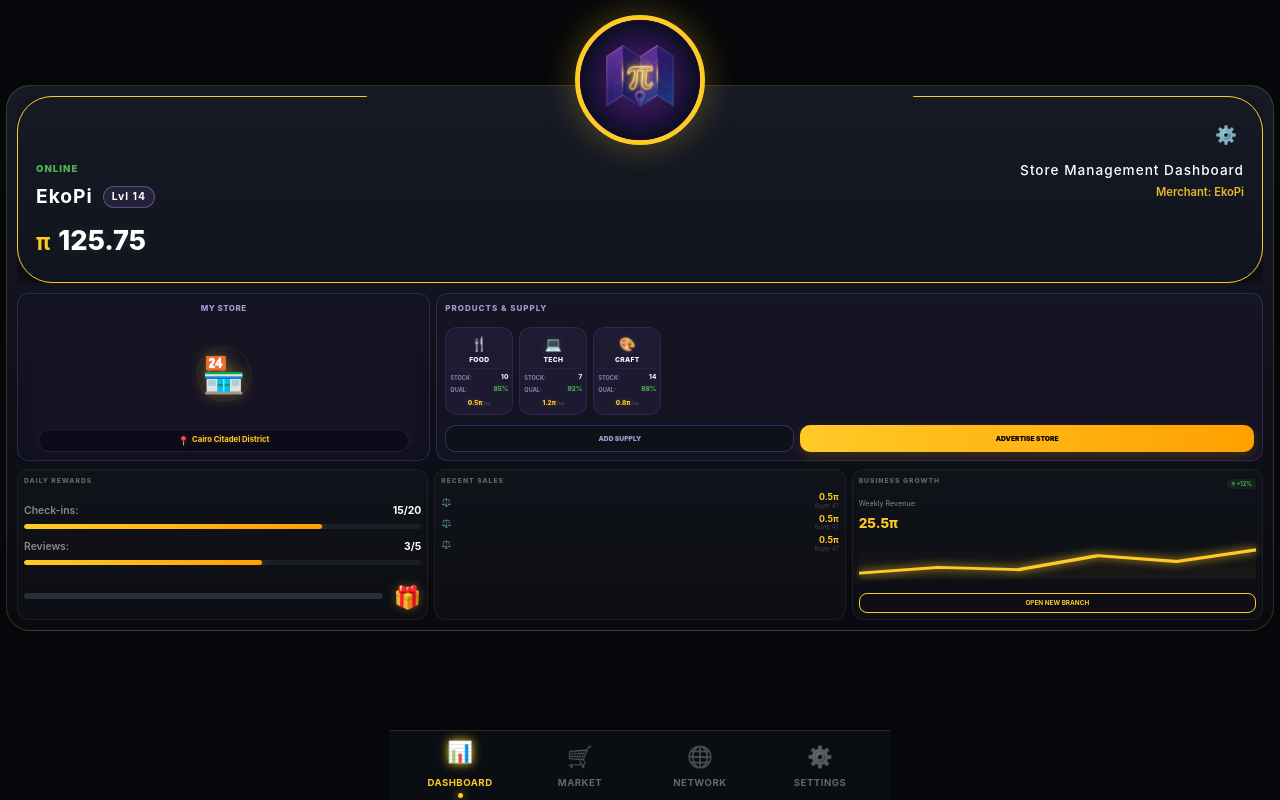
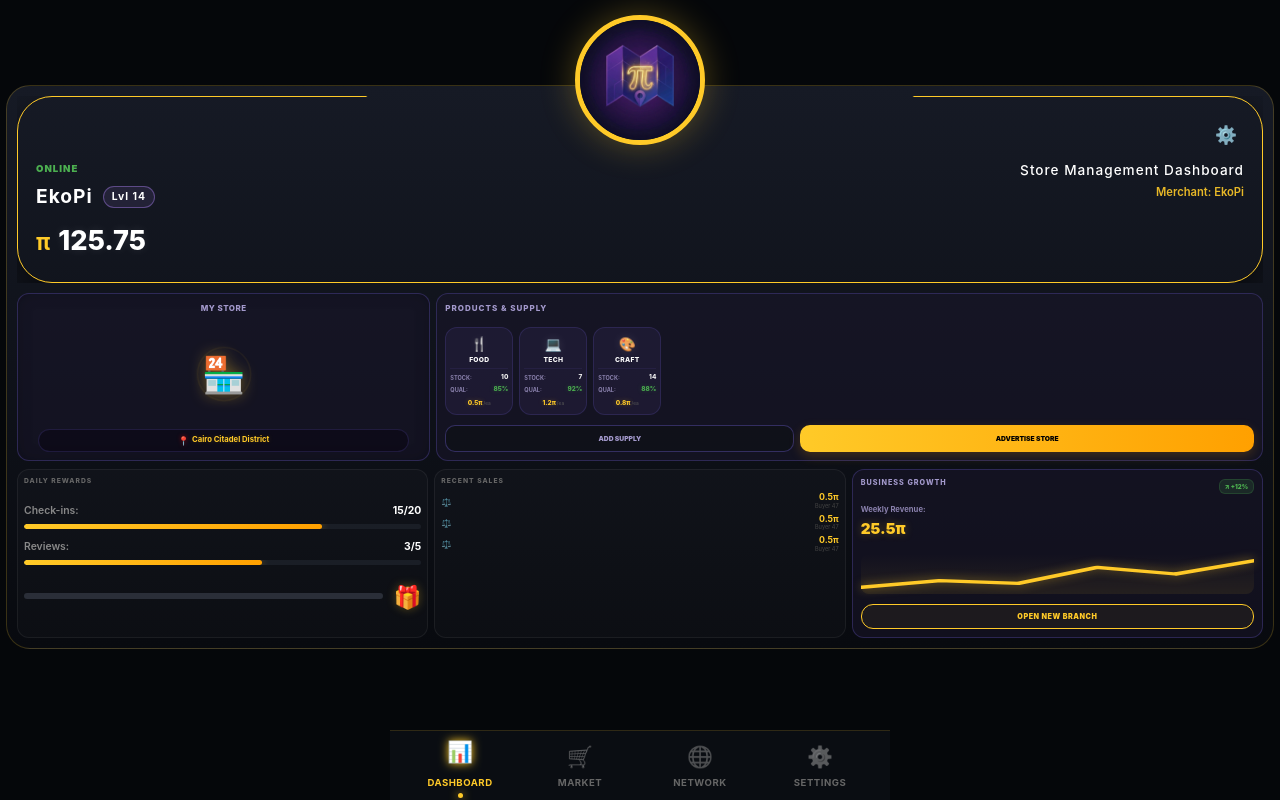
Before and after one commit to Maplypi-Official/maplypi-frontend, a React (Vite) app: page / in a window 1280 px wide. Built offline with nearby package versions, Linux system fonts and the light colour scheme; no server answers.

Commit message:
Update BusinessGrowth.css

```diff
--- a/src/components/Stats/BusinessGrowth.css
+++ b/src/components/Stats/BusinessGrowth.css
@@ -3,10 +3,14 @@
   overflow: hidden;
   display: flex;
   flex-direction: column;
-  gap: 4px; /* تقليل المسافات جداً */
-  padding: 6px !important;
+  gap: 4px;
+  padding: 8px !important; /* توحيد البادينج مع باقي الكروت */
   height: 100%;
   box-sizing: border-box;
+  /* الخلفية البنفسجية والحدود المضيئة كما في الأصل */
+  background: rgba(26, 22, 45, 0.5) !important;
+  border: 1.5px solid rgba(106, 90, 205, 0.3) !important;
+  border-radius: 15px;
 }
 
 .panel-header-row {
@@ -17,66 +21,89 @@
 }
 
 .growth-title {
-  font-size: 0.42rem !important; /* تصغير العنوان ليناسب العرض */
-  color: #666;
+  /* اللون البنفسجي الباهت الموحد للعناوين */
+  color: #a399cc !important;
+  font-size: 0.45rem !important;
+  font-weight: 800;
+  text-transform: uppercase;
   white-space: nowrap;
 }
 
 .trend-indicator {
-  font-size: 0.35rem; /* تصغير المؤشر */
+  font-size: 0.38rem;
   color: #4caf50;
-  background: rgba(76, 175, 80, 0.1);
-  padding: 1px 4px;
-  border-radius: 4px;
-  font-weight: bold;
+  background: rgba(76, 175, 80, 0.15);
+  padding: 2px 5px;
+  border-radius: 6px;
+  font-weight: 900;
+  border: 0.5px solid rgba(76, 175, 80, 0.2);
 }
 
 .revenue-stat-compact {
   display: flex;
   flex-direction: column;
-  margin: 2px 0;
+  margin: 4px 0;
 }
 
 .revenue-stat-compact .label {
-  color: #888;
-  font-size: 0.45rem; /* تصغير الكلمة */
+  /* لون الليبل البنفسجي الجانبي من الصورة الأصلية */
+  color: #8a81ad !important;
+  font-size: 0.48rem;
+  font-weight: 700;
   display: block;
 }
 
 .revenue-stat-compact .value {
-  color: var(--digital-gold);
-  font-size: 0.85rem; /* تصغير الرقم ليناسب الصندوق */
-  font-weight: 800;
-  line-height: 1;
+  /* الذهب الرقمي المشرق مع تأثير التوهج */
+  color: #ffca28;
+  font-size: 0.95rem;
+  font-weight: 900;
+  line-height: 1.1;
+  text-shadow: 0 0 8px rgba(255, 202, 40, 0.3);
 }
 
 .mini-chart-container-compact {
   width: 100%;
-  height: 35px; /* تقليل ارتفاع الرسم البياني */
-  margin: 4px 0;
-  background: linear-gradient(to top, rgba(255, 202, 40, 0.05), transparent);
-  border-radius: 4px;
+  height: 40px; /* زيادة طفيفة للوضوح */
+  margin: 6px 0;
+  /* تدرج لوني يتناسب مع الخط الذهبي */
+  background: linear-gradient(to top, rgba(255, 202, 40, 0.08), transparent);
+  border-radius: 8px;
+  position: relative;
 }
 
 .chart-line-svg {
   width: 100%;
   height: 100%;
-  filter: drop-shadow(0 0 4px var(--digital-gold));
+  /* جعل خط الرسم البياني أكثر حدة ولمعاناً */
+  filter: drop-shadow(0 0 5px rgba(255, 202, 40, 0.5));
 }
 
-/* زر مخصص ومضغوط للموبايل */
+/* زر "OPEN NEW BRANCH" بتصميم زجاجي ذهبي */
 .ts-btn-outline-gold-compact {
   width: 100%;
-  background: transparent;
-  border: 1px solid var(--digital-gold);
-  color: var(--digital-gold);
-  padding: 5px 0; /* تقليل مساحة الزر */
-  border-radius: 8px;
-  font-size: 0.4rem; /* خط صغير جداً للزر */
-  font-weight: bold;
+  background: rgba(255, 202, 40, 0.05);
+  border: 1.5px solid #ffca28;
+  color: #ffca28;
+  padding: 7px 0;
+  border-radius: 12px;
+  font-size: 0.45rem;
+  font-weight: 900;
   text-transform: uppercase;
   cursor: pointer;
-  margin-top: auto; /* يخلي الزر ديما تحت */
+  margin-top: auto;
+  transition: all 0.3s ease;
+  letter-spacing: 0.5px;
+}
+
+.ts-btn-outline-gold-compact:hover {
+  background: #ffca28;
+  color: #000;
+  box-shadow: 0 0 15px rgba(255, 202, 40, 0.4);
+}
+
+.ts-btn-outline-gold-compact:active {
+  transform: scale(0.96);
 }
 
 /* منع أي كلاس خارجي من تكبير الصندوق */
```
